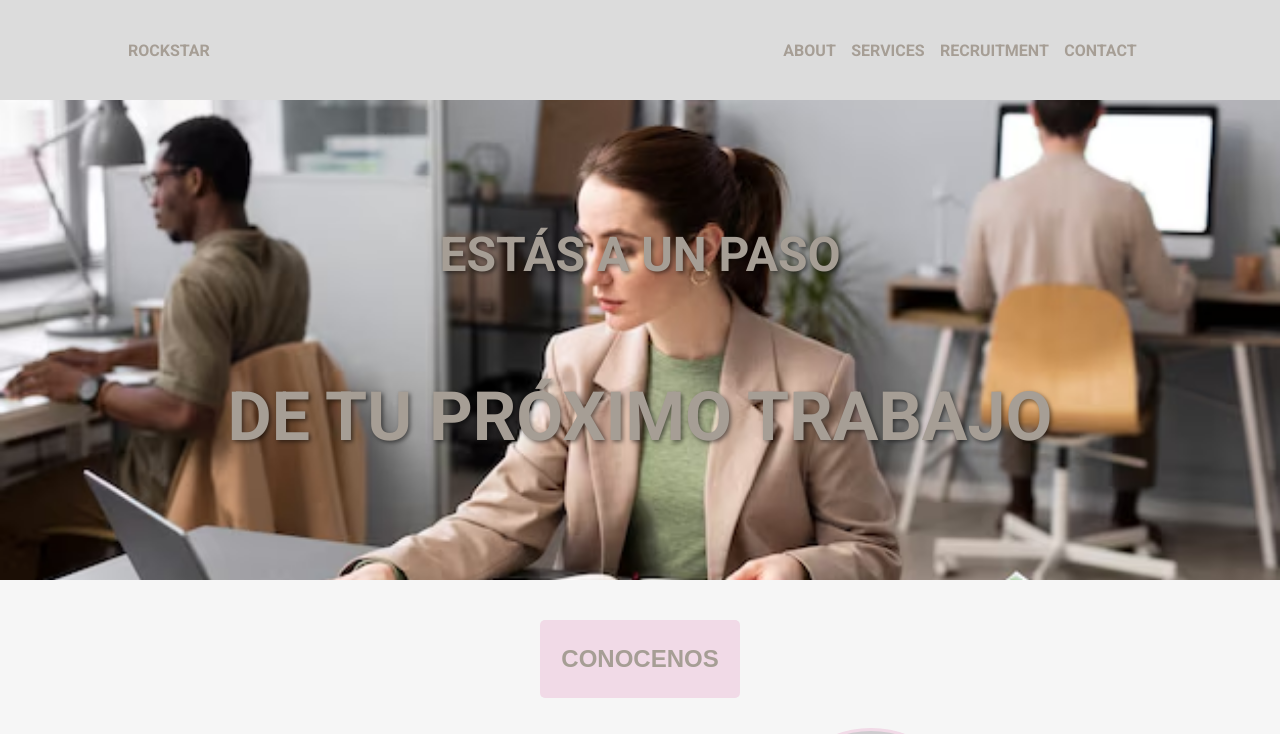
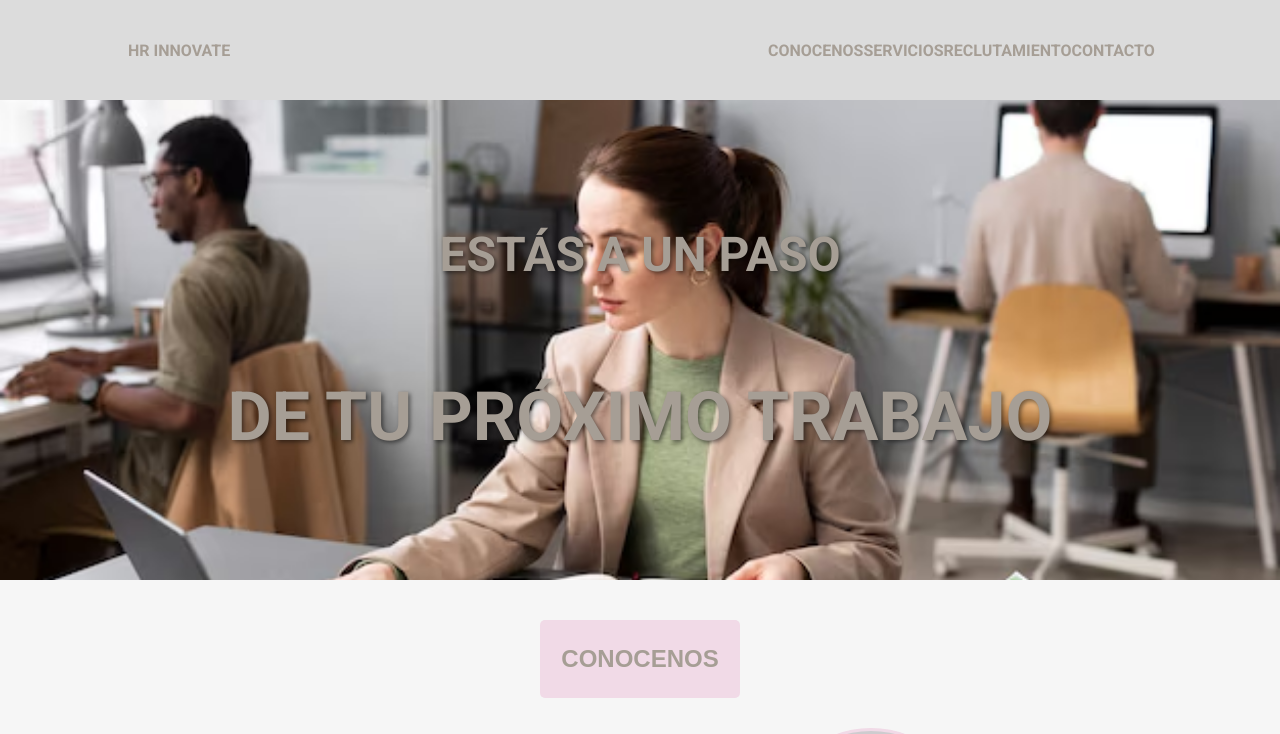
Before and after one commit to lean4339/Repobase, a React (Vite) app: page / in a window 1280 px wide. Shown: the top 734 px of the page. Built offline with nearby package versions, Linux system fonts and the light colour scheme.

Commit message:
agrgeando logo y cambiando header

```diff
--- a/src/Components/Header.jsx
+++ b/src/Components/Header.jsx
@@ -6,11 +6,11 @@ export const Header = () => {
     const [animatedLinks, setAnimatedLinks] = useState('')
     const [animatedMenu, setAnimatedMenu] = useState(false)
     const links = [
-        {id: 6, title: 'About'},
-        {id: 1, title: 'Services'},
-        {id: 5, title: 'Recruitment'},
+        {id: 6, title: 'Conocenos',link: 'about'},
+        {id: 1, title: 'Servicios', link: 'services'},
+        {id: 5, title: 'Reclutamiento', link: 'recruitment'},
         // {id: 3, title: 'Vacancies'},
-        {id: 4, title: 'Contact'},
+        {id: 4, title: 'Contacto', link: 'contact'},
     ]
     const handleShowMenu = () => {
         setShowMenu(!showMenu)
@@ -23,10 +23,10 @@ export const Header = () => {
 
         <header className={`headerContainer ${animatedMenu? 'animated-menu': 'go-back-menu'}`}>
         <nav className="desktop">
-            <LinkRouter   spy={true} smooth={true} offset={-90} duration={500} to={'/main'} className="logo hover pointer">Rockstar</LinkRouter>
+            <LinkRouter   spy={true} smooth={true} offset={-90} duration={500} to={'/main'} className="logo hover pointer">HR Innovate</LinkRouter>
             <ul className="links">
                 {links && links.map(link =>(
-                    <LinkRouter   spy={true} smooth={true} offset={-90} duration={500} to={`/${link.title.toLowerCase()}`} className="link hover pointer" key={link.id}>{link.title}</LinkRouter>
+                    <LinkRouter   spy={true} smooth={true} offset={-90} duration={500} to={`/${link.link}`} className="link hover pointer" key={link.id}>{link.title}</LinkRouter>
                 ))}
             </ul>
         </nav>
@@ -34,12 +34,12 @@ export const Header = () => {
         <nav className='mobile'>
             <div className="header-mobile">
 
-            <LinkRouter   spy={true} smooth={true} offset={-90} duration={500} to={'/main'} className="  pointer hover logo">Rockstar</LinkRouter>
+            <LinkRouter   spy={true} smooth={true} offset={-90} duration={500} to={'/main'} className="  pointer hover logo">HR Innovate</LinkRouter>
             <div onClick={handleShowMenu} className="menuIcon  pointer hover"><MenuIcon/></div>
             </div>
             {showMenu && <ul className={`links ${animatedLinks}`} >
                 {links && links.map(link =>(
-                     <LinkRouter   spy={true} smooth={true} offset={-90} duration={500} to={`/${link.title.toLowerCase()}`} className="link hover pointer" key={link.id}>{link.title}</LinkRouter>
+                     <LinkRouter   spy={true} smooth={true} offset={-90} duration={500} to={`/${link.link}`}  className="link hover pointer" key={link.id}>{link.title}</LinkRouter>
                 ))}
             </ul>}
         </nav>
```
